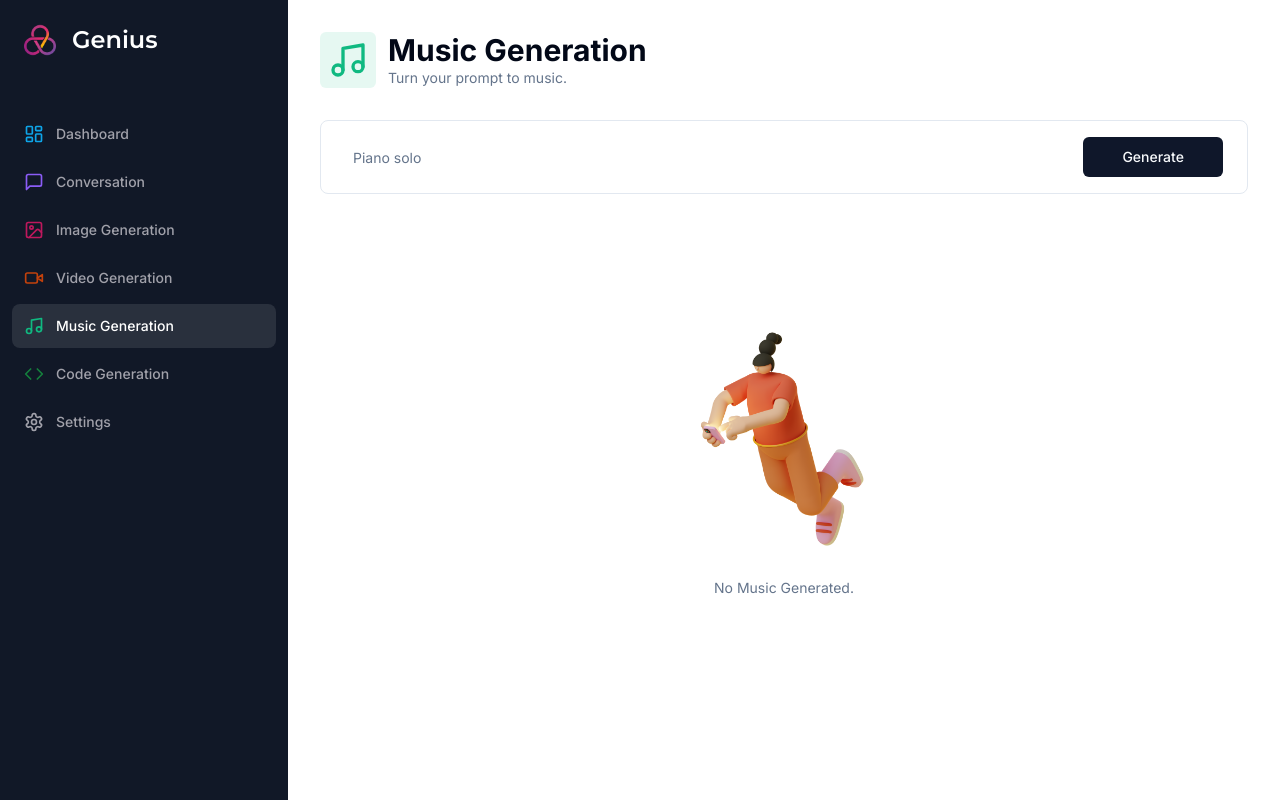
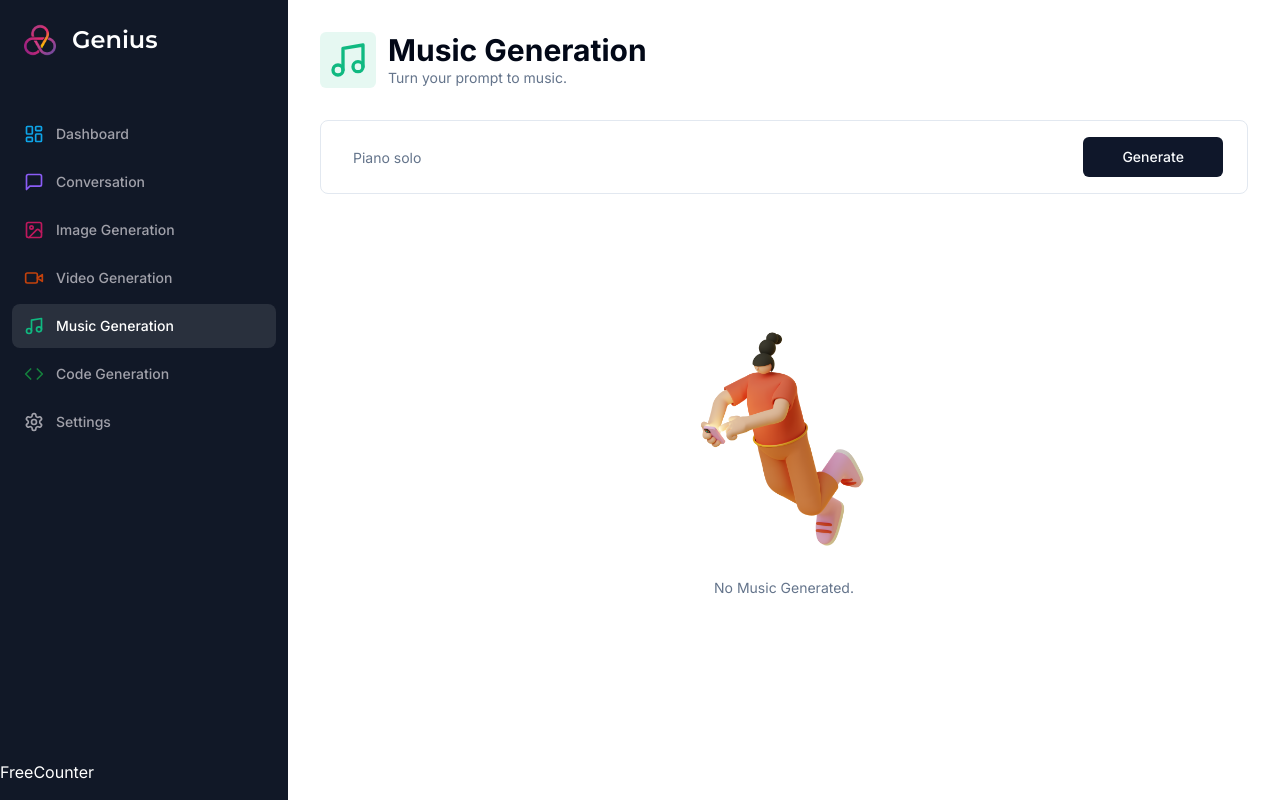
Before and after one commit to nayak-nirmalya/ai-saas, a Next.js app: page /music in a window 1280 px wide. Built offline with nearby package versions, Linux system fonts and the light colour scheme; no server answers.

Commit message:
new comp: FreeCounter

```diff
--- a/app/(dashboard)/layout.tsx
+++ b/app/(dashboard)/layout.tsx
@@ -2,20 +2,24 @@ import Navbar from "@/components/navbar";
 import Sidebar from "@/components/sidebar";
 import type { Metadata } from "next";
 
+import { getApiLimitCount } from "@/lib/api-limit";
+
 export const metadata: Metadata = {
-  title: "Genius | Dashboard",
-  description: "AI SaaS Platform.",
+  title: "Dashboard | Genius",
+  description: "AI SaaS Platform."
 };
 
-export default function DashboardLayout({
-  children,
+export default async function DashboardLayout({
+  children
 }: {
   children: React.ReactNode;
 }) {
+  const apiLimitCount = await getApiLimitCount();
+
   return (
     <div className="h-full relative">
       <div className="hidden h-full md:flex md:w-72 md:flex-col md:fixed md:inset-y-0 z-[80] bg-gray-900">
-        <Sidebar />
+        <Sidebar apiLimitCount={apiLimitCount} />
       </div>
       <main className="md:pl-72">
         <Navbar />
--- /dev/null
+++ b/components/free-counter.tsx
@@ -0,0 +1,5 @@
+import React from "react";
+
+export default function FreeCounter() {
+  return <div>FreeCounter</div>;
+}
--- a/components/sidebar.tsx
+++ b/components/sidebar.tsx
@@ -16,6 +16,7 @@ import {
 } from "lucide-react";
 
 import { cn } from "@/lib/utils";
+import FreeCounter from "@/components/free-counter";
 
 const montserrat = Montserrat({ weight: "600", subsets: ["latin"] });
 
@@ -63,7 +64,11 @@ const routes = [
   }
 ];
 
-export default function Sidebar() {
+export default function Sidebar({
+  apiLimitCount = 0
+}: {
+  apiLimitCount: number;
+}) {
   const pathname = usePathname();
 
   return (
@@ -97,6 +102,7 @@ export default function Sidebar() {
           ))}
         </div>
       </div>
+      <FreeCounter />
     </div>
   );
 }
```
